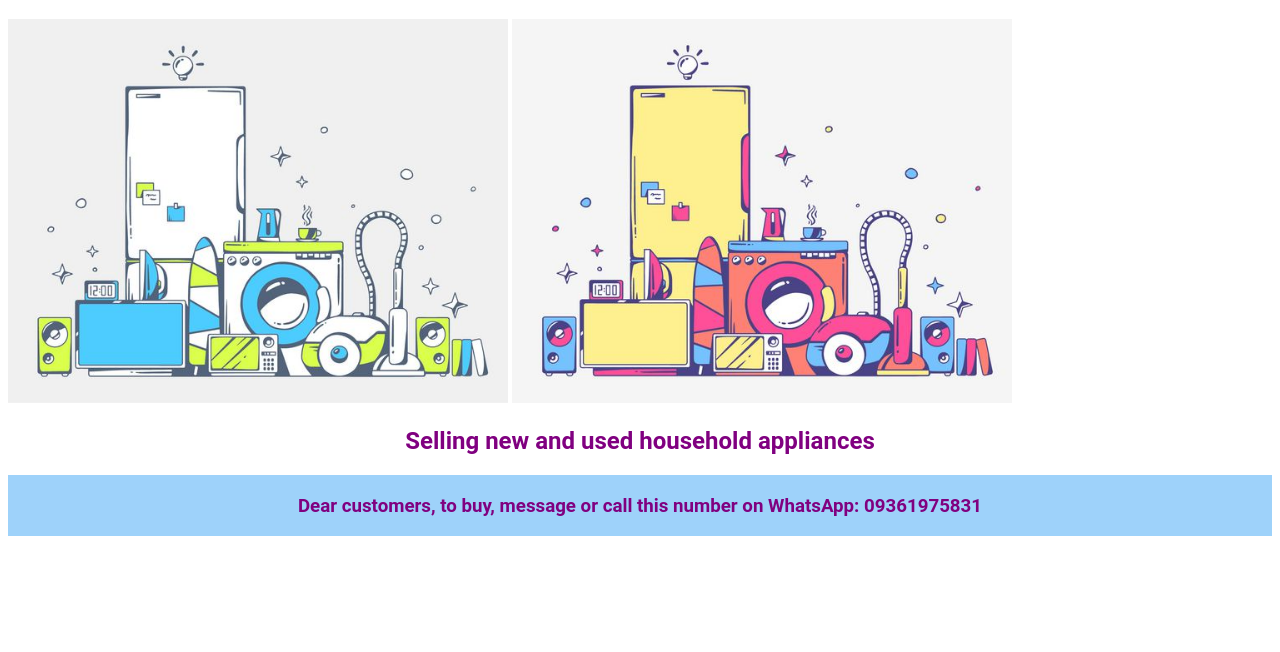
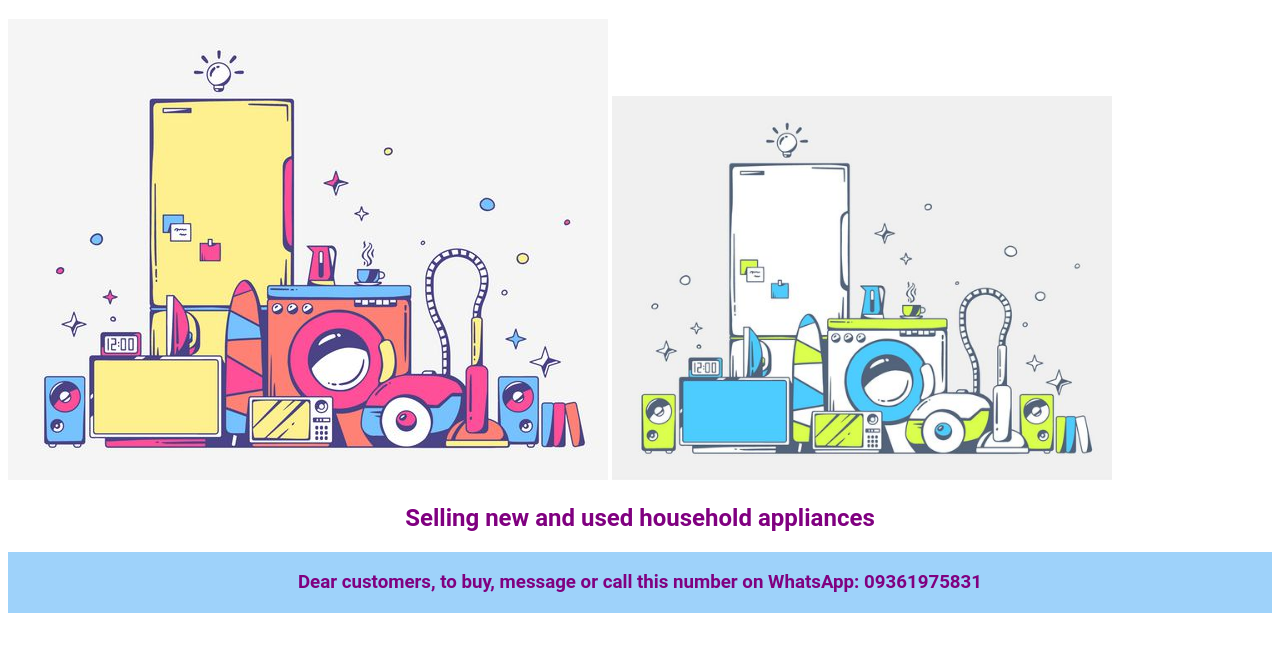
Before and after one commit to Arshaviir92/tbt, a plain HTML site: page index.html in a window 1280 px wide. Shown: the part 62-714 px from the top of the page. Drawn offline with Linux system fonts and the light colour scheme.

Commit message:
Update index.html

```diff
--- a/index.html
+++ b/index.html
@@ -10,8 +10,9 @@
 
 	<main>
 		<article>
+			<img src="images/f.jpg">
 		<img class="fii" src="images/ff.jpg">
-	<img class="fii" src="images/f.jpg">
+
 	<h2 class="tt">Selling new and used household appliances</h2>
 </article>
 	</main>
```
